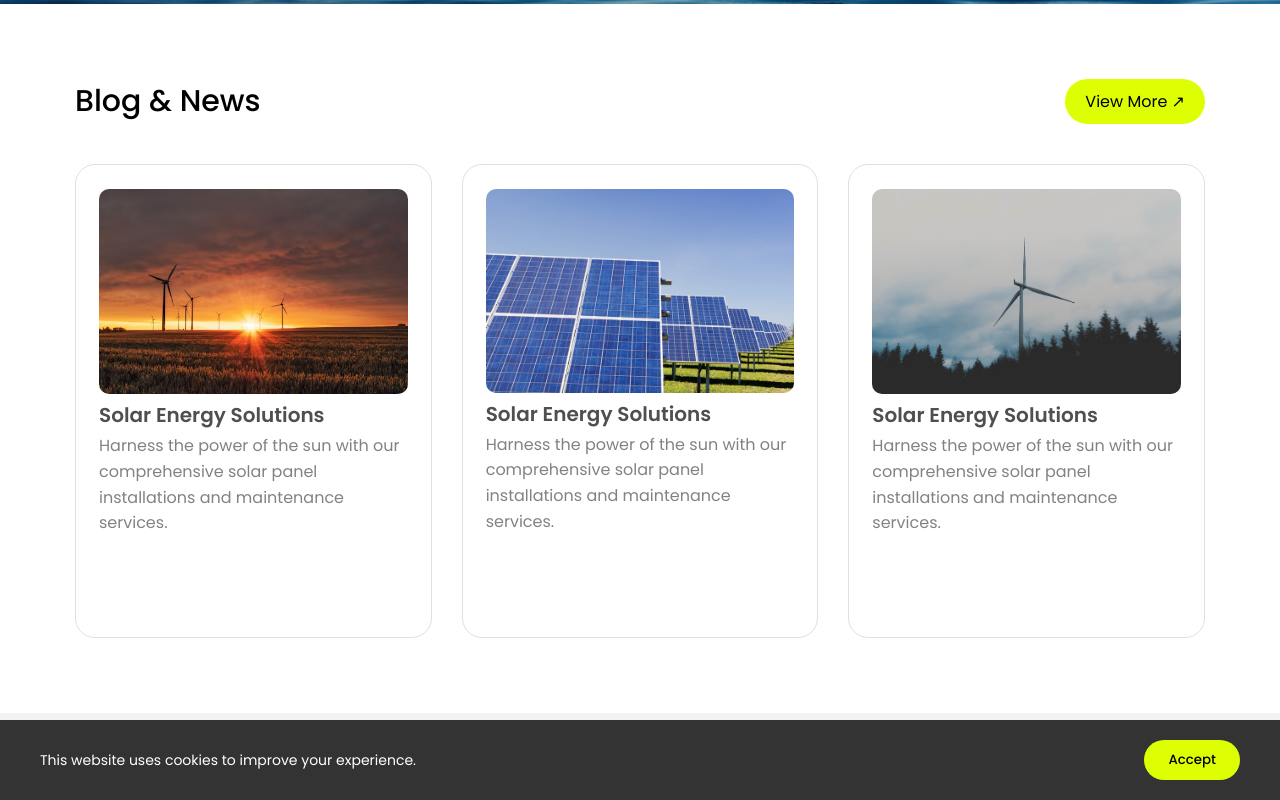
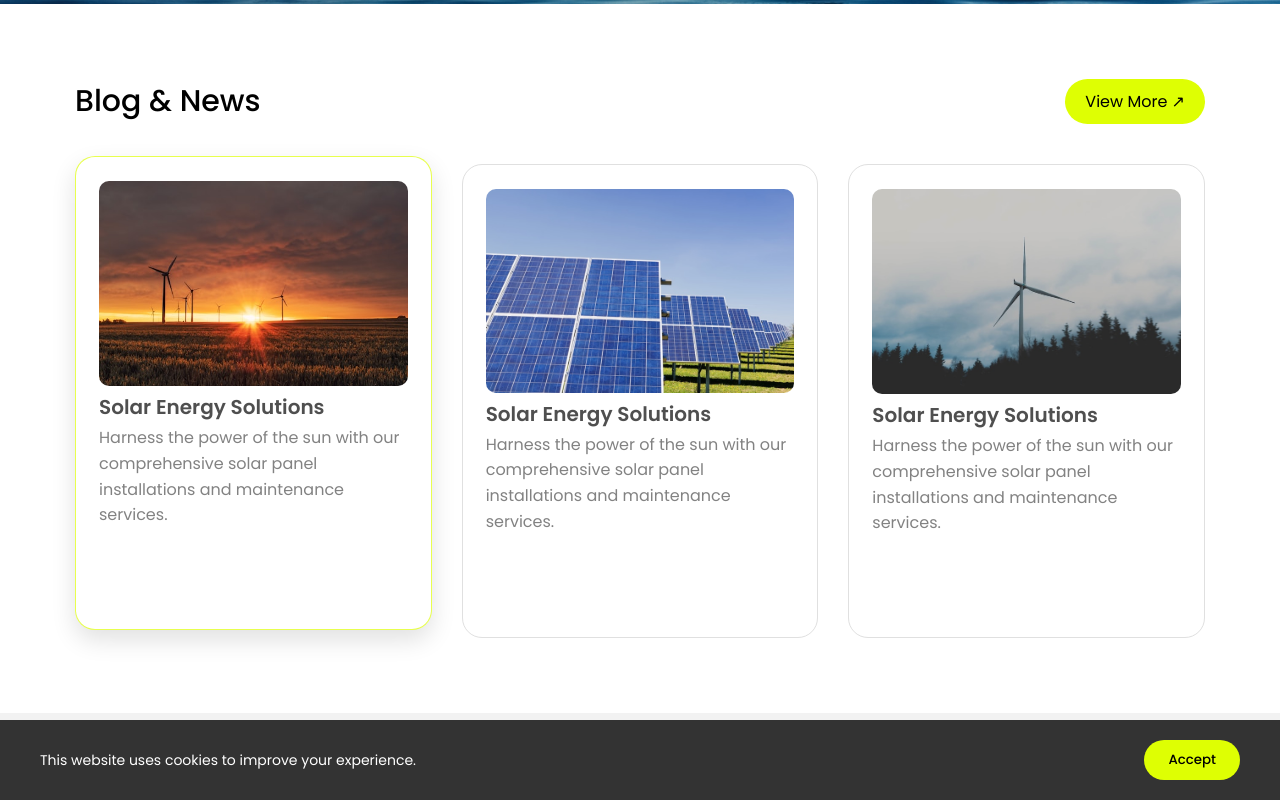
Before and after one commit to salomegabadze1-max/salome_front_end, a plain HTML site: page index.html in a window 1280 px wide. In both pictures the pointer is over the element 253 px from the left and 3599 px from the top of the page. Shown: the part 3199-3999 px from the top of the page. Drawn offline with Linux system fonts and the light colour scheme; no server answers.

Commit message:
style.css

```diff
--- a/style/style.css
+++ b/style/style.css
@@ -988,7 +988,17 @@
     gap: 8px;
     padding:24px 23px;
     background-color: rgba(255, 255, 255, 1);
-}
+
+     cursor: pointer;
+    transition: transform 0.3s ease, box-shadow 0.3s ease, border-color 0.3s ease;
+}
+
+.blog-card:hover {
+    transform: translateY(-8px);
+    box-shadow: 0 10px 25px rgba(0, 0, 0, 0.12);
+    border-color: rgba(222, 255, 3, 0.7);
+}
+
 
 .blog-card img {
     width: 100%;
```
